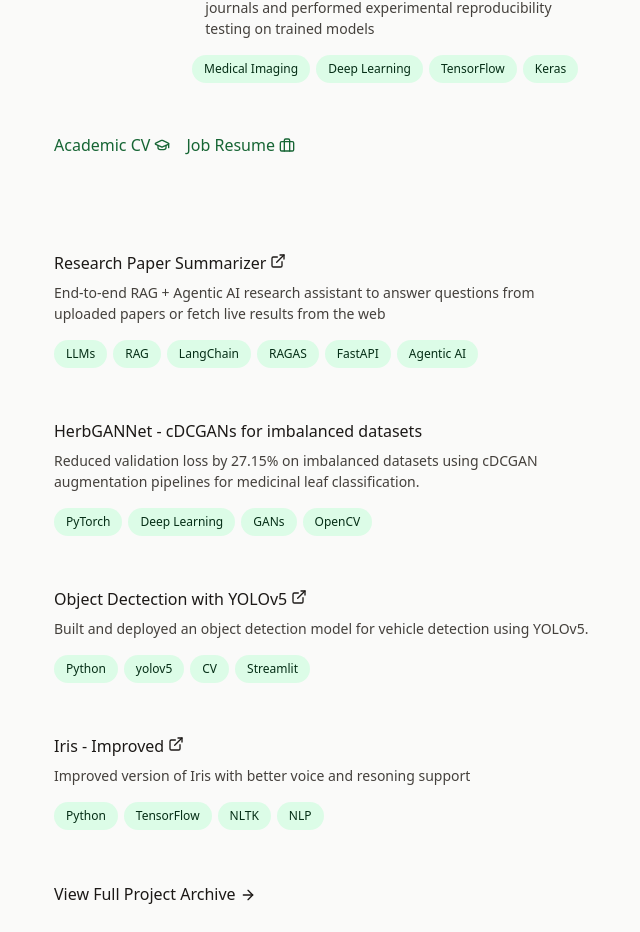
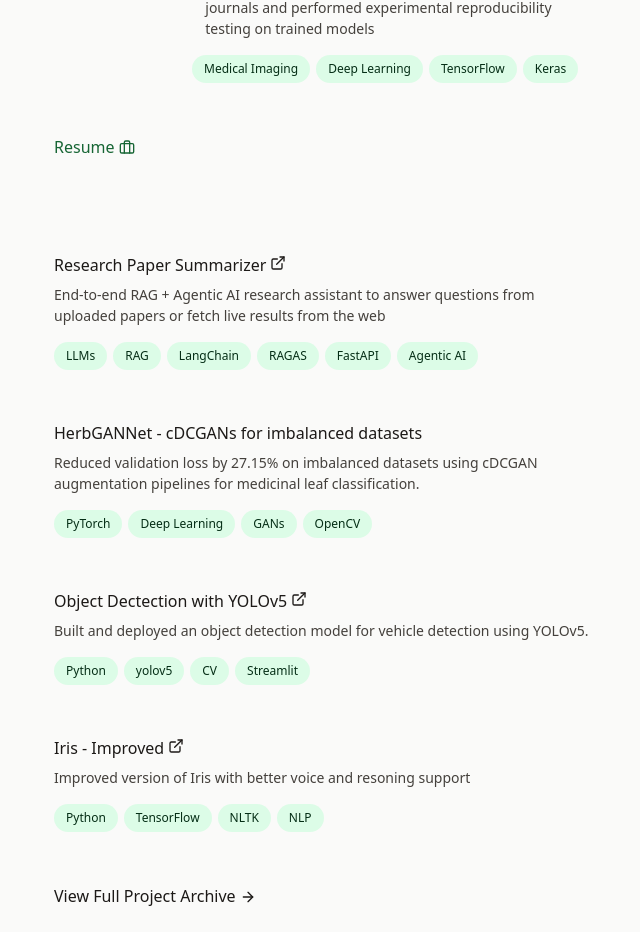
Before and after one commit to Mystique03/personal-portfolio, a React (Vite) app: page / in a window 1280 px wide. Shown: the part 1713-2645 px from the top of the page, without its empty margins (594-1234 px from the left). Built offline with nearby package versions, Linux system fonts and the light colour scheme.

Commit message:
Updated: Experience and Resume

```diff
--- a/src/components/Experience.jsx
+++ b/src/components/Experience.jsx
@@ -1,6 +1,6 @@
 // src/components/Experience.jsx
 import React from 'react';
-import { FileText, GraduationCap, Briefcase } from 'lucide-react';
+import { FileText, Briefcase } from 'lucide-react';
 import { experiences } from '../data/experiences';
 
 const Experience = ({ theme }) => {
@@ -59,28 +59,16 @@ const Experience = ({ theme }) => {
           ))}
         </ol>
 
-        {/* Two Resume Buttons */}
-        <div className="mt-12 flex flex-col sm:flex-row gap-4">
+        {/* Resume Button */}
+        <div className="mt-12">
           <a
-            href="/academic-cv.pdf"
+            href="https://drive.google.com/file/d/1rVjg2xB5p-GKf4wBC8sVVcv7frDwZSEG/view?usp=drive_link"
             target="_blank"
             rel="noopener noreferrer"
             className={`inline-flex items-center font-medium leading-tight ${theme.textBright} group`}
           >
             <span className={`border-b border-transparent pb-px transition ${theme.accent} group-hover:border-current group-focus-visible:border-current`}>
-              Academic CV
-            </span>
-            <GraduationCap className={`ml-1 inline-block h-4 w-4 shrink-0 -translate-y-px transition-transform group-hover:translate-x-2 group-focus-visible:translate-x-2 motion-reduce:transition-none ${theme.accent}`} />
-          </a>
-
-          <a
-            href="/job-resume.pdf"
-            target="_blank"
-            rel="noopener noreferrer"
-            className={`inline-flex items-center font-medium leading-tight ${theme.textBright} group`}
-          >
-            <span className={`border-b border-transparent pb-px transition ${theme.accent} group-hover:border-current group-focus-visible:border-current`}>
-              Job Resume
+              Resume
             </span>
             <Briefcase className={`ml-1 inline-block h-4 w-4 shrink-0 -translate-y-px transition-transform group-hover:translate-x-2 group-focus-visible:translate-x-2 motion-reduce:transition-none ${theme.accent}`} />
           </a>
--- a/src/data/projects.js
+++ b/src/data/projects.js
@@ -16,7 +16,7 @@ export const featuredProjects = [
     description: "Reduced validation loss by 27.15% on imbalanced datasets using cDCGAN augmentation pipelines for medicinal leaf classification.",
     tags: ["PyTorch", "Deep Learning", "GANs", "OpenCV"],
     link: null,
-    year: 2025 - 2026,
+    year: 2025,
     madeAt: "Manipal University (code coming soon)",
     featured: true
   },
```
